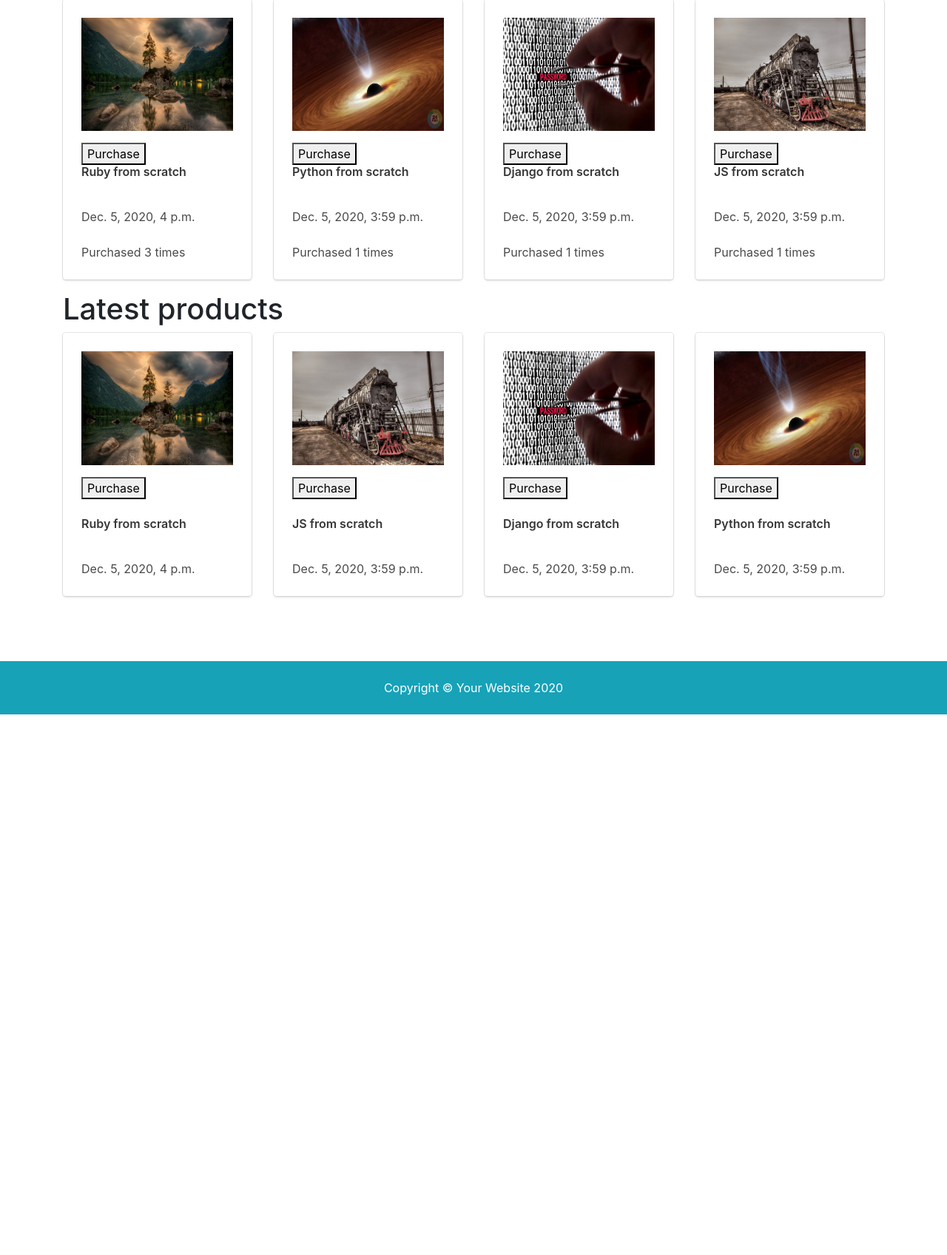
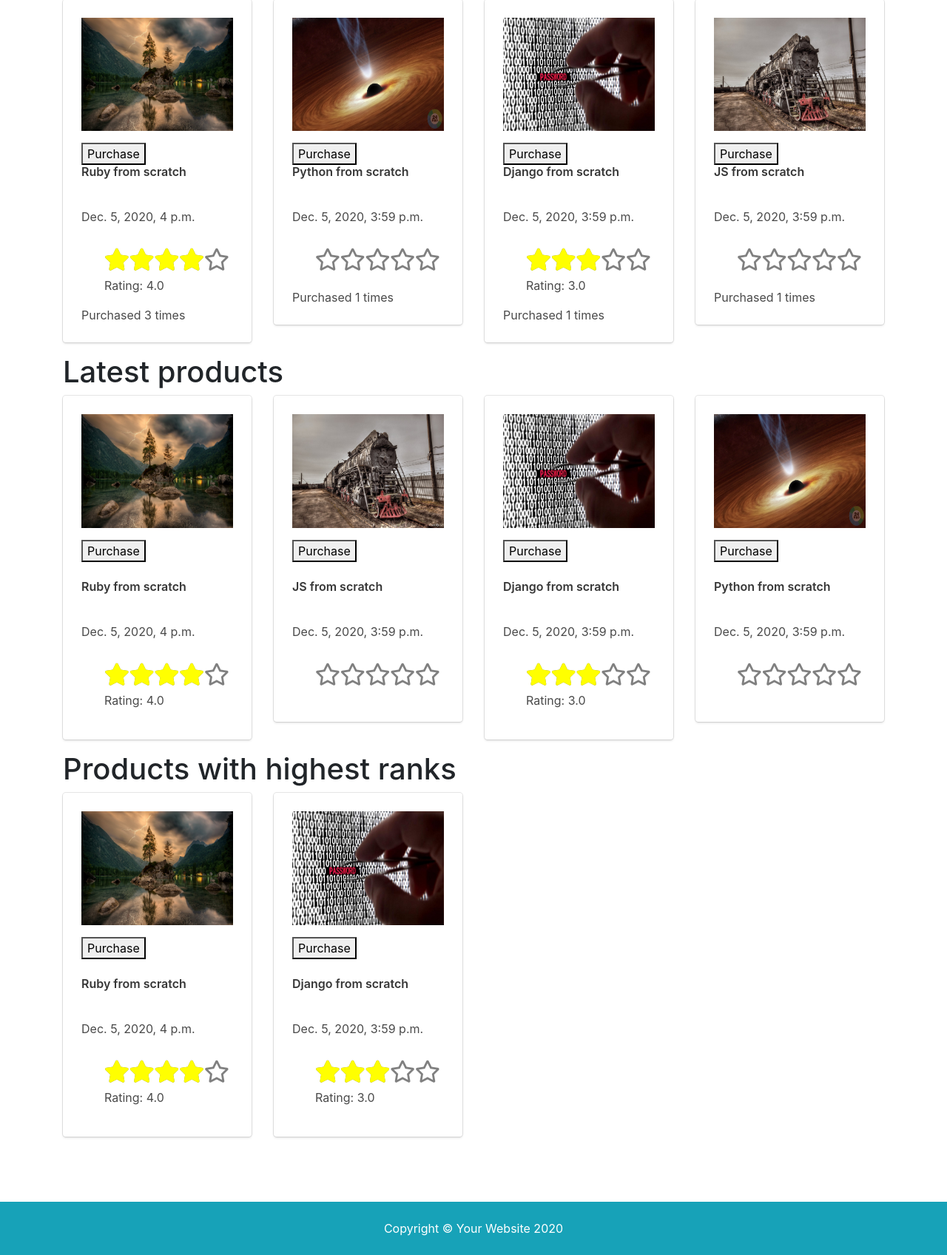
Before and after one commit to NetMaster1/ruversity, a Django app: page / in a window 1280 px wide. Shown: the part 209-1906 px from the top of the page at 74% size. Before the commit the page ends 1175 px from the top, so only its background shows below. Run offline with Django 3.2, Linux system fonts and the light colour scheme; data comes from the database, SQL or seed files in the repository; both versions use the stored data as it was after the commit; some libraries are stand-ins or nearby versions.

Commit message:
Finished Star Rating System

```diff
--- a/app_content/admin.py
+++ b/app_content/admin.py
@@ -24,7 +24,7 @@ class BestsellerAdmin(admin.ModelAdmin):
     list_display = ('id', 'subject', 'transactions')
 
 class AverageRatingAdmin(admin.ModelAdmin):
-    list_display = ('id', 'subject', 'average')
+    list_display = ('id', 'subject', 'average', 'av_rating')
 
 class RatingAdmin(admin.ModelAdmin):
     list_display = ('id', 'subject', 'rating')
--- a/app_content/models.py
+++ b/app_content/models.py
@@ -78,19 +78,16 @@ class AverageRating(models.Model):
     subject = models.ForeignKey(MainSubject, on_delete=models.DO_NOTHING)
     total = models.IntegerField() #Общее число баллов
     quantity = models.IntegerField()  #Кол-во оценок
+    av_rating=models.DecimalField(max_digits=3, decimal_places=1, default=0)
 
     def __int__(self):
         return self.id
 
     def average(self):
-            average_1 = float(self.total / self.quantity)
+            average_1 = round(float(self.total / self.quantity), 2)
             average_2 = average_1/5*100
             average_3 = str(average_2)
             percent = '%'
             average = average_3 + percent
             print(average)
             return average
-    def rating_average(self, default=0):
-        rating_average_1= float(self.total / self.quantity)
-        rating_average = round(rating_average_1, 2)
-        return rating_average
--- a/app_content/views.py
+++ b/app_content/views.py
@@ -1,5 +1,5 @@
 from django.shortcuts import render, HttpResponseRedirect, reverse, redirect
-from .models import MainSubject, Lecture, Transaction, Bestseller, AverageRating, Rating
+from .models import MainSubject, Lecture, Transaction, Bestseller, AverageRating
 from django.core.paginator import Paginator
 from app_reviews.models import Review
 
@@ -9,11 +9,15 @@ from app_reviews.models import Review
 def index(request):
     # videos=Paginator (videos, 3)
     #Выводит последине три объекта отсортированные по дате размещения
+    averages = AverageRating.objects.all()
     bestsellers=Bestseller.objects.all().order_by('-transactions')[:4]
-    latest_subjects=MainSubject.objects.all().order_by('-date_posted')[:4]
+    latest_subjects = MainSubject.objects.all().order_by('-date_posted')[:4]
+    highest_ranks = AverageRating.objects.all().order_by('-av_rating')[:4]
     context = {
         'latest_subjects': latest_subjects,
-        'bestsellers': bestsellers
+        'bestsellers': bestsellers,
+        'averages': averages,
+        'highest_ranks': highest_ranks
         }
     return render(request, 'index.html', context)
 
@@ -50,10 +54,10 @@ def gen_search(request):
 def main_page(request):
     subjects = MainSubject.objects.all()
     averages = AverageRating.objects.all()
-    ratings = Rating.objects.all()
+    # ratings = Rating.objects.all()
     context = {
         'subjects': subjects,
         'averages': averages,
-        'ratings': ratings,
+        # 'ratings': ratings,
         }
     return render(request, 'main_page.html', context)
--- a/app_mycourses/views.py
+++ b/app_mycourses/views.py
@@ -33,13 +33,15 @@ def subject_purchased(request, subject_id):
                 counter = object.total + rating_given
                 object.total = counter
                 counter_1 = object.quantity + 1
-                object.quantity=counter_1
+                object.quantity = counter_1
+                object.av_rating=object.total/object.quantity
                 object.save()
             else:
                 object=AverageRating.objects.create(
                     subject=subject,
                     quantity=1,
                     total=rating_given,
+                    av_rating=rating_given / 1,
                 )
 
             my_courses = Transaction.objects.filter(buyer=request.user)
--- a/templates/index.html
+++ b/templates/index.html
@@ -1,5 +1,4 @@
 {% extends 'base.html' %}
-
 {% block content %}
 <section class="section">
 <div class="container">
@@ -28,6 +27,19 @@
             <div class="content">
                 {{subject.subject.date_posted}}
             </div>
+
+    <div class="row m-3">
+        <div class="col-3">
+            <div class="stars-outer">
+                {% for average in subject.subject.averagerating_set.all %}
+                Rating: {{average.av_rating}}
+                <div class="stars-inner" style="width: {{average.average}}"></div>
+                {% endfor %}
+            </div>
+        </div>
+    </div>
+
+
             <div class="div">
                 Purchased {{subject.transactions}} times
             </div>
@@ -61,6 +73,17 @@
             <div class="content">
                 {{subject.date_posted}}
             </div>
+    <div class="row m-3">
+        <div class="col-3">
+            <div class="stars-outer">
+                {% for average in subject.averagerating_set.all %}
+                Rating: {{average.av_rating}}
+                <div class="stars-inner" style="width: {{average.average}}"></div>
+                {% endfor %}
+            </div>
+        </div>
+    </div>
+
         </div>
     </div>
 
@@ -68,6 +91,50 @@
 {% endfor %}
 </div>
 
+<h1>Products with highest ranks</h1>
+<div class="row">
+    {% for subject in highest_ranks %}
+    <div class="col-sm-3">
+        <div class="card mb-3" style="border-color: transparent;">
+            <div class="p-4">
+                <a href="{% url 'subject' subject.subject.id %}">
+                    <figure class="image is-4by3">
+                        <img src="{{subject.subject.thumbnail_file.url}}" alt="Placeholder image">
+                    </figure>
+                </a>
+
+                <a href="{% url 'pay_pal' subject.subject.id %}">
+                    <button type="button" name="button">
+                        Purchase
+                    </button>
+                </a><br><br>
+                <div class="media">
+                    <p class="title is-6">{{subject.subject.title}}</p>
+                </div>
+                <div class="content">
+                    {{subject.subject.date_posted}}
+                </div>
+
+
+                <div class="row m-3">
+                    <div class="col-3">
+                        <div class="stars-outer">
+                            {% for average in subject.subject.averagerating_set.all %}
+                            Rating: {{average.av_rating}}
+                            <div class="stars-inner" style="width: {{average.average}}"></div>
+                            {% endfor %}
+                        </div>
+                    </div>
+                </div>
+
+            </div>
+        </div>
+
+    </div>
+    {% endfor %}
+</div>
+</div>
+
 </div>
     </div>
 </div>
```
Also changed, not shown: templates/main_page.html (+2 -5 lines), app_content/migrations/0010_averagerating_average_sample.py (added), app_content/migrations/0011_auto_20201210_2321.py (added), app_content/migrations/0012_auto_20201210_2335.py (added), db.sqlite3.
